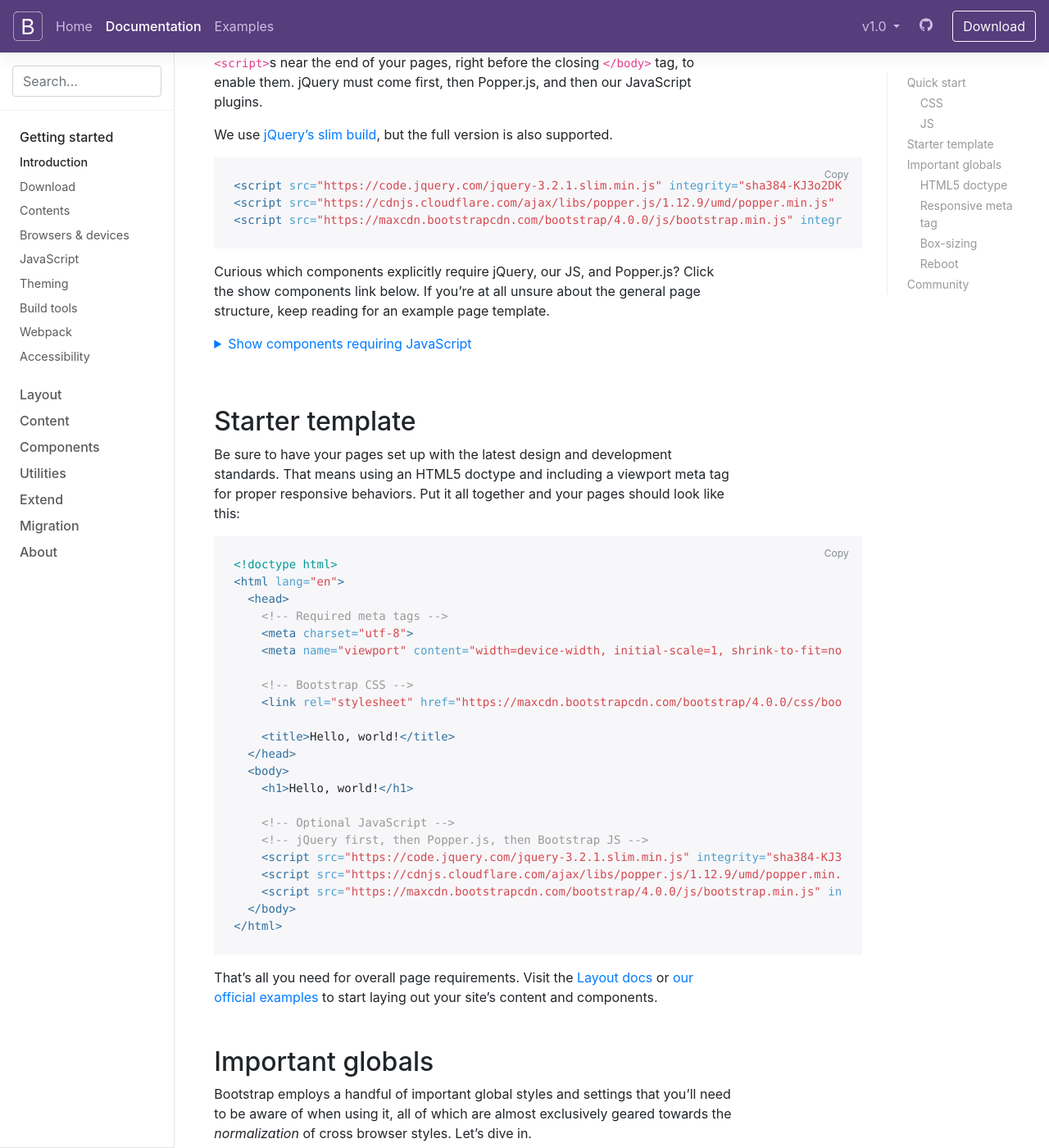
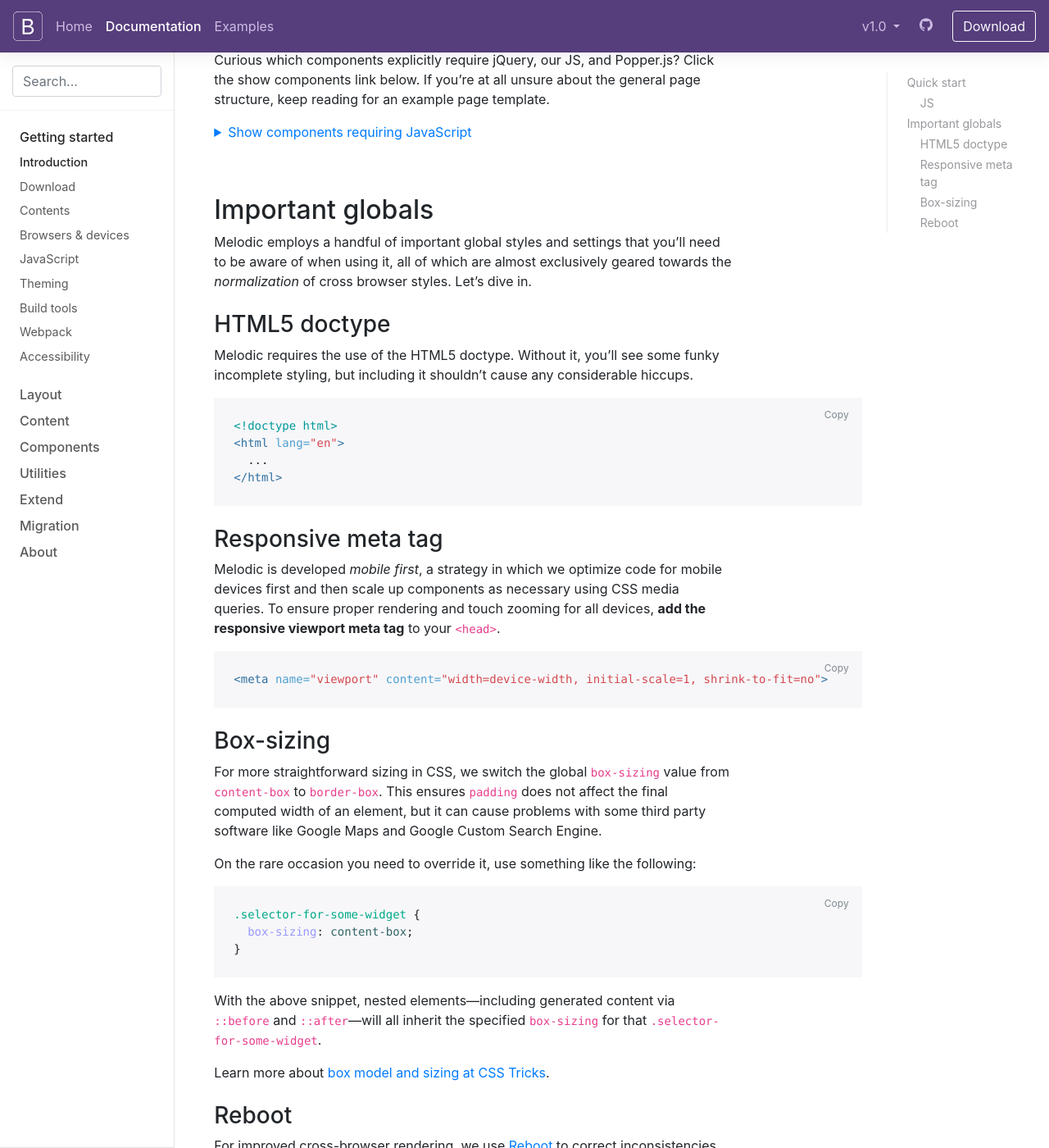
Before and after one commit to arielkirkwood/melodic-web, a Jekyll site: the page built from docs/4.0/getting-started/introduction.md, in a window 1280 px wide and 1400 px high, scrolled down 684 px. Shown: the whole window at 82% size. Built offline with Jekyll 4.4.1, drawn with Linux system fonts in a browser that asks for light colours; nearby versions of some CDN libraries; comment, search, counter and statistics services are not loaded; the table of contents is made by our own code; some of the changed text lies outside the part shown.

Commit message:
Update Introduction page content

```diff
--- a/docs/4.0/getting-started/introduction.md
+++ b/docs/4.0/getting-started/introduction.md
@@ -1,7 +1,7 @@
 ---
 layout: docs
 title: Introduction
-description: Get started with Bootstrap, the world's most popular framework for building responsive, mobile-first sites, with BootstrapCDN and a template starter page.
+description: Get started with Melodic, the world's most popular framework for building responsive, mobile-first sites.
 group: getting-started
 redirect_from:
   - /docs/
@@ -13,15 +13,7 @@
 
 ## Quick start
 
-Looking to quickly add Bootstrap to your project? Use BootstrapCDN, provided for free by the folks at MaxCDN. Using a package manager or need to download the source files? [Head to the downloads page.]({{ site.baseurl }}/docs/{{ site.docs_version }}/getting-started/download/)
-
-### CSS
-
-Copy-paste the stylesheet `<link>` into your `<head>` before all other stylesheets to load our CSS.
-
-{% highlight html %}
-<link rel="stylesheet" href="{{ site.cdn.css }}" integrity="{{ site.cdn.css_hash }}" crossorigin="anonymous">
-{% endhighlight %}
+Using a package manager or need to download the source files? [Head to the downloads page.]({{ site.baseurl }}/docs/{{ site.docs_version }}/getting-started/download/)
 
 ### JS
 
@@ -32,7 +24,7 @@
 {% highlight html %}
 <script src="{{ site.cdn.jquery }}" integrity="{{ site.cdn.jquery_hash }}" crossorigin="anonymous"></script>
 <script src="{{ site.cdn.popper }}" integrity="{{ site.cdn.popper_hash }}" crossorigin="anonymous"></script>
-<script src="{{ site.cdn.js }}" integrity="{{ site.cdn.js_hash }}" crossorigin="anonymous"></script>
+<!-- insert Melodic <script> tag here -->
 {% endhighlight %}
 
 Curious which components explicitly require jQuery, our JS, and Popper.js? Click the show components link below. If you're at all unsure about the general page structure, keep reading for an example page template.
@@ -52,44 +44,13 @@
 {% endmarkdown %}
 </details>
 
-## Starter template
-
-Be sure to have your pages set up with the latest design and development standards. That means using an HTML5 doctype and including a viewport meta tag for proper responsive behaviors. Put it all together and your pages should look like this:
-
-{% highlight html %}
-<!doctype html>
-<html lang="en">
-  <head>
-    <!-- Required meta tags -->
-    <meta charset="utf-8">
-    <meta name="viewport" content="width=device-width, initial-scale=1, shrink-to-fit=no">
-
-    <!-- Bootstrap CSS -->
-    <link rel="stylesheet" href="{{ site.cdn.css }}" integrity="{{ site.cdn.css_hash }}" crossorigin="anonymous">
-
-    <title>Hello, world!</title>
-  </head>
-  <body>
-    <h1>Hello, world!</h1>
-
-    <!-- Optional JavaScript -->
-    <!-- jQuery first, then Popper.js, then Bootstrap JS -->
-    <script src="{{ site.cdn.jquery }}" integrity="{{ site.cdn.jquery_hash }}" crossorigin="anonymous"></script>
-    <script src="{{ site.cdn.popper }}" integrity="{{ site.cdn.popper_hash }}" crossorigin="anonymous"></script>
-    <script src="{{ site.cdn.js }}" integrity="{{ site.cdn.js_hash }}" crossorigin="anonymous"></script>
-  </body>
-</html>
-{% endhighlight %}
-
-That's all you need for overall page requirements. Visit the [Layout docs]({{ site.baseurl }}/docs/{{ site.docs_version }}/layout/overview/) or [our official examples]({{ site.baseurl }}/docs/{{ site.docs_version }}/examples/) to start laying out your site's content and components.
-
 ## Important globals
 
-Bootstrap employs a handful of important global styles and settings that you'll need to be aware of when using it, all of which are almost exclusively geared towards the *normalization* of cross browser styles. Let's dive in.
+Melodic employs a handful of important global styles and settings that you'll need to be aware of when using it, all of which are almost exclusively geared towards the *normalization* of cross browser styles. Let's dive in.
 
 ### HTML5 doctype
 
-Bootstrap requires the use of the HTML5 doctype. Without it, you'll see some funky incomplete styling, but including it shouldn't cause any considerable hiccups.
+Melodic requires the use of the HTML5 doctype. Without it, you'll see some funky incomplete styling, but including it shouldn't cause any considerable hiccups.
 
 {% highlight html %}
 <!doctype html>
@@ -100,13 +61,11 @@
 
 ### Responsive meta tag
 
-Bootstrap is developed *mobile first*, a strategy in which we optimize code for mobile devices first and then scale up components as necessary using CSS media queries. To ensure proper rendering and touch zooming for all devices, **add the responsive viewport meta tag** to your `<head>`.
+Melodic is developed *mobile first*, a strategy in which we optimize code for mobile devices first and then scale up components as necessary using CSS media queries. To ensure proper rendering and touch zooming for all devices, **add the responsive viewport meta tag** to your `<head>`.
 
 {% highlight html %}
 <meta name="viewport" content="width=device-width, initial-scale=1, shrink-to-fit=no">
 {% endhighlight %}
-
-You can see an example of this in action in the [starter template](#starter-template).
 
 ### Box-sizing
 
@@ -127,16 +86,3 @@
 ### Reboot
 
 For improved cross-browser rendering, we use [Reboot]({{ site.baseurl }}/docs/{{ site.docs_version }}/content/reboot/) to correct inconsistencies across browsers and devices while providing slightly more opinionated resets to common HTML elements.
-
-## Community
-
-Stay up to date on the development of Bootstrap and reach out to the community with these helpful resources.
-
-- Follow [@getbootstrap on Twitter](https://twitter.com/getbootstrap).
-- Read and subscribe to [The Official Bootstrap Blog]({{ site.blog }}).
-- Join [the official Slack room]({{ site.slack }}).
-- Chat with fellow Bootstrappers in IRC. On the `irc.freenode.net` server, in the `##bootstrap` channel.
-- Implementation help may be found at Stack Overflow (tagged [`bootstrap-4`](https://stackoverflow.com/questions/tagged/bootstrap-4)).
-- Developers should use the keyword `bootstrap` on packages which modify or add to the functionality of Bootstrap when distributing through [npm](https://www.npmjs.com/browse/keyword/bootstrap) or similar delivery mechanisms for maximum discoverability.
-
-You can also follow [@getbootstrap on Twitter](https://twitter.com/getbootstrap) for the latest gossip and awesome music videos.
```
